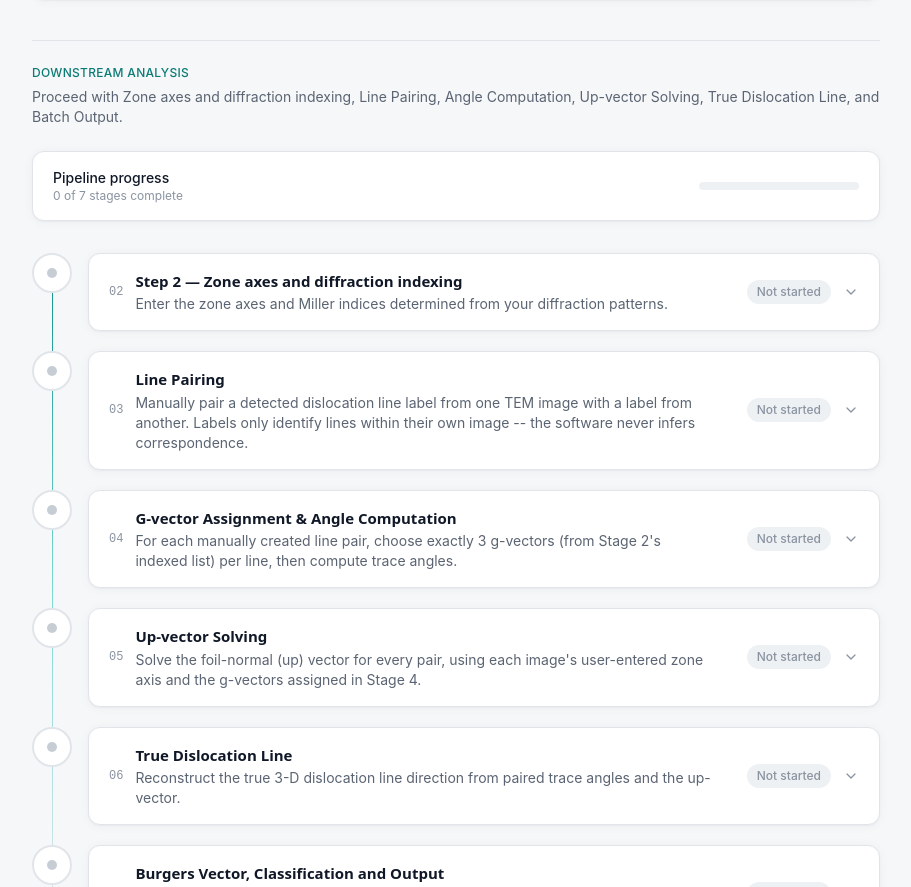
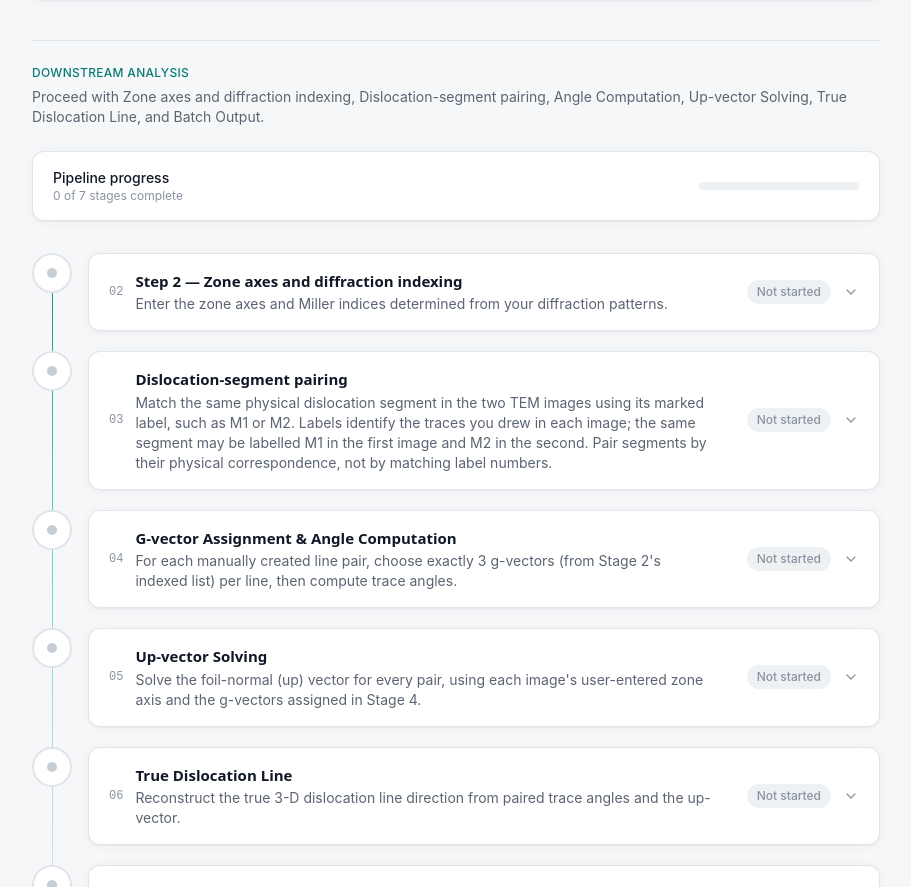
Before and after one commit to imyuvraj09/Dislocation-Trace, a Next.js app in the folder frontend/: page /pipeline in a window 1280 px wide. Shown: the part 1320-2207 px from the top of the page, without its empty margins (184-1095 px from the left). Built offline with nearby package versions, Linux system fonts and the light colour scheme; no server answers.

Commit message:
docs: update Dislocation-segment pairing section heading and description

```diff
--- a/frontend/components/pipeline/NewWorkflow.js
+++ b/frontend/components/pipeline/NewWorkflow.js
@@ -307,7 +307,7 @@ export default function NewWorkflow() {
             Downstream analysis
           </p>
           <p className="mt-1.5 text-sm text-muted">
-            Proceed with Zone axes and diffraction indexing, Line Pairing, Angle Computation, Up-vector Solving, True Dislocation Line, and Batch Output.
+            Proceed with Zone axes and diffraction indexing, Dislocation-segment pairing, Angle Computation, Up-vector Solving, True Dislocation Line, and Batch Output.
           </p>
         </div>
         <PipelineTimeline excludeStage1 />
--- a/frontend/constants/pipeline.js
+++ b/frontend/constants/pipeline.js
@@ -33,10 +33,10 @@ export const STAGES = [
   {
     id: 3,
     slug: "line-pairing",
-    title: "Line Pairing",
+    title: "Dislocation-segment pairing",
     kind: "table",
     summary:
-      "Manually pair a detected dislocation line label from one TEM image with a label from another. Labels only identify lines within their own image -- the software never infers correspondence.",
+      "Match the same physical dislocation segment in the two TEM images using its marked label, such as M1 or M2. Labels identify the traces you drew in each image; the same segment may be labelled M1 in the first image and M2 in the second. Pair segments by their physical correspondence, not by matching label numbers.",
   },
   {
     id: 4,
```
